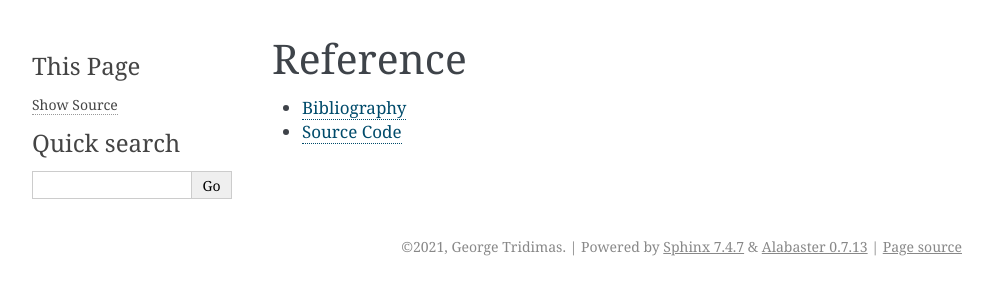
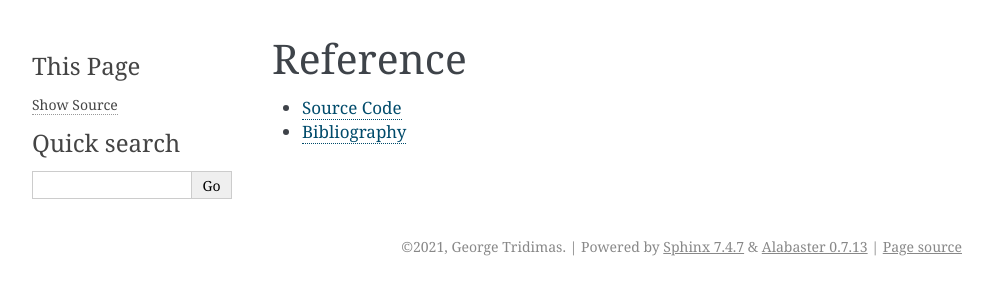
Before and after one commit to notgmt1337/CSPath, a Sphinx documentation site: the page built from docs/reference/index.rst, in a window 1280 px wide. Shown: the top 300 px of the page, without its empty margins (148-1141 px from the left). Built offline with Sphinx 7.4.7, drawn with Linux system fonts in a browser that asks for light colours.

```diff
--- a/docs/reference/index.rst
+++ b/docs/reference/index.rst
@@ -2,7 +2,7 @@ Reference
 =========
 
 .. toctree::
-  :maxdepth: 1
+   :maxdepth: 1
 
-  bibliography.rst
-  source.rst
+   source.rst
+   bibliography.rst
```
